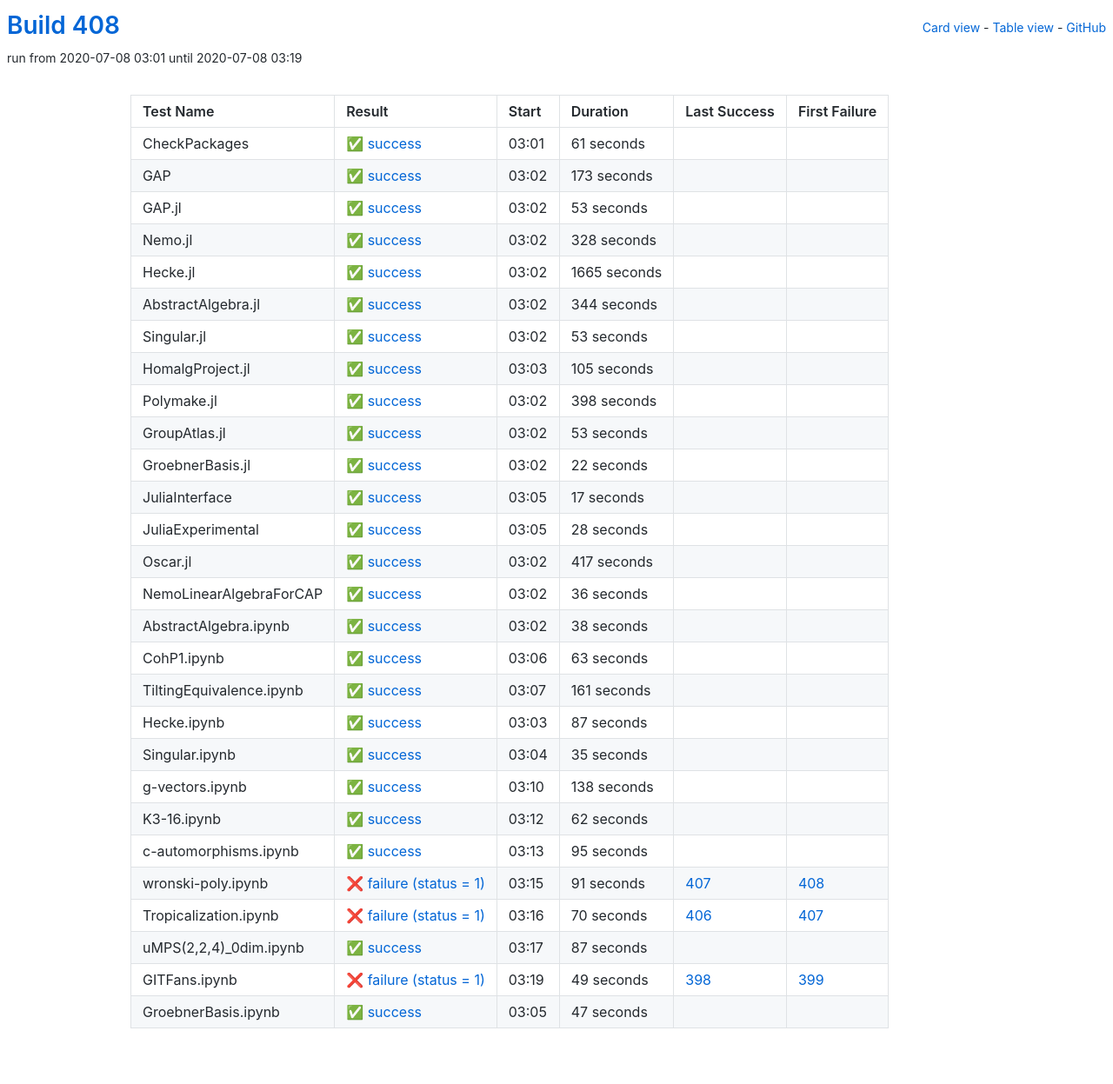
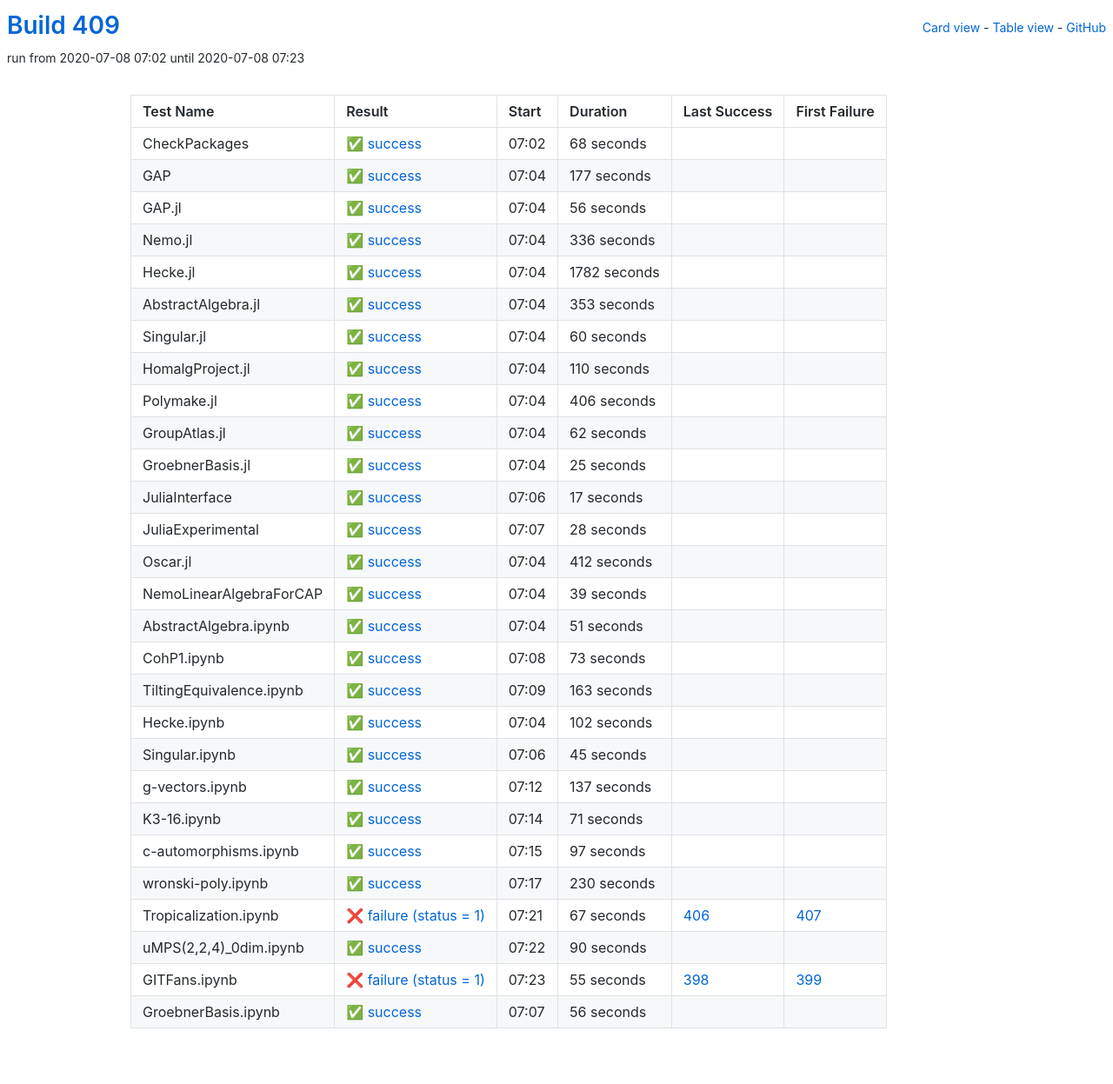
Before and after one commit to oscar-system/oscar-ci-status-stable, a Jekyll site: the page built from table.html, in a window 1280 px wide. Shown: the whole page at 87% size. Built offline with Jekyll 4.4.1, drawn with Linux system fonts in a browser that asks for light colours.

Commit message:
Build #409

```diff
--- a/_data/ci.yml
+++ b/_data/ci.yml
@@ -1,6 +1,6 @@
 ---
-build: 408
-build_url: https://oscarci.mathematik.uni-kl.de/job/oscar-stable/408/
+build: 409
+build_url: https://oscarci.mathematik.uni-kl.de/job/oscar-stable/409/
 job: oscar-stable
 organization: oscar-system
 repo: oscar-ci-status-stable
@@ -8,140 +8,140 @@ repourl: https://github.com/oscar-system/oscar-ci-status-stable
 tests:
 - name: CheckPackages
   id: checkpackages
-  log: https://oscarci.mathematik.uni-kl.de/job/oscar-stable/408/artifact/logs/build-408/CheckPackages.log
-  start: 2020-07-08 03:01
+  log: https://oscarci.mathematik.uni-kl.de/job/oscar-stable/409/artifact/logs/build-409/CheckPackages.log
+  start: 2020-07-08 07:02
   success: true
   exitcode: 0
   status: success
-  duration: 61
+  duration: 68
   last_success: false
   last_success_url:
   first_failure: false
   first_failure_url:
 - name: GAP
   id: gap
-  log: https://oscarci.mathematik.uni-kl.de/job/oscar-stable/408/artifact/logs/build-408/GAP.log
-  start: 2020-07-08 03:02
+  log: https://oscarci.mathematik.uni-kl.de/job/oscar-stable/409/artifact/logs/build-409/GAP.log
+  start: 2020-07-08 07:04
   success: true
   exitcode: 0
   status: success
-  duration: 173
+  duration: 177
   last_success: false
   last_success_url:
   first_failure: false
   first_failure_url:
 - name: GAP.jl
   id: gap-jl
-  log: https://oscarci.mathematik.uni-kl.de/job/oscar-stable/408/artifact/logs/build-408/GAP.jl.log
-  start: 2020-07-08 03:02
+  log: https://oscarci.mathematik.uni-kl.de/job/oscar-stable/409/artifact/logs/build-409/GAP.jl.log
+  start: 2020-07-08 07:04
   success: true
   exitcode: 0
   status: success
-  duration: 53
+  duration: 56
   last_success: false
   last_success_url:
   first_failure: false
   first_failure_url:
 - name: Nemo.jl
   id: nemo-jl
-  log: https://oscarci.mathematik.uni-kl.de/job/oscar-stable/408/artifact/logs/build-408/Nemo.jl.log
-  start: 2020-07-08 03:02
+  log: https://oscarci.mathematik.uni-kl.de/job/oscar-stable/409/artifact/logs/build-409/Nemo.jl.log
+  start: 2020-07-08 07:04
   success: true
   exitcode: 0
   status: success
-  duration: 328
+  duration: 336
   last_success: false
   last_success_url:
   first_failure: false
   first_failure_url:
 - name: Hecke.jl
   id: hecke-jl
-  log: https://oscarci.mathematik.uni-kl.de/job/oscar-stable/408/artifact/logs/build-408/Hecke.jl.log
-  start: 2020-07-08 03:02
+  log: https://oscarci.mathematik.uni-kl.de/job/oscar-stable/409/artifact/logs/build-409/Hecke.jl.log
+  start: 2020-07-08 07:04
   success: true
   exitcode: 0
   status: success
-  duration: 1665
+  duration: 1782
   last_success: false
   last_success_url:
   first_failure: false
   first_failure_url:
 - name: AbstractAlgebra.jl
   id: abstractalgebra-jl
-  log: https://oscarci.mathematik.uni-kl.de/job/oscar-stable/408/artifact/logs/build-408/AbstractAlgebra.jl.log
-  start: 2020-07-08 03:02
+  log: https://oscarci.mathematik.uni-kl.de/job/oscar-stable/409/artifact/logs/build-409/AbstractAlgebra.jl.log
+  start: 2020-07-08 07:04
   success: true
   exitcode: 0
   status: success
-  duration: 344
+  duration: 353
   last_success: false
   last_success_url:
   first_failure: false
   first_failure_url:
 - name: Singular.jl
   id: singular-jl
-  log: https://oscarci.mathematik.uni-kl.de/job/oscar-stable/408/artifact/logs/build-408/Singular.jl.log
-  start: 2020-07-08 03:02
+  log: https://oscarci.mathematik.uni-kl.de/job/oscar-stable/409/artifact/logs/build-409/Singular.jl.log
+  start: 2020-07-08 07:04
   success: true
   exitcode: 0
   status: success
-  duration: 53
+  duration: 60
   last_success: false
   last_success_url:
   first_failure: false
   first_failure_url:
 - name: HomalgProject.jl
   id: homalgproject-jl
-  log: https://oscarci.mathematik.uni-kl.de/job/oscar-stable/408/artifact/logs/build-408/HomalgProject.jl.log
-  start: 2020-07-08 03:03
+  log: https://oscarci.mathematik.uni-kl.de/job/oscar-stable/409/artifact/logs/build-409/HomalgProject.jl.log
+  start: 2020-07-08 07:04
   success: true
   exitcode: 0
   status: success
-  duration: 105
+  duration: 110
   last_success: false
   last_success_url:
   first_failure: false
   first_failure_url:
 - name: Polymake.jl
   id: polymake-jl
-  log: https://oscarci.mathematik.uni-kl.de/job/oscar-stable/408/artifact/logs/build-408/Polymake.jl.log
-  start: 2020-07-08 03:02
+  log: https://oscarci.mathematik.uni-kl.de/job/oscar-stable/409/artifact/logs/build-409/Polymake.jl.log
+  start: 2020-07-08 07:04
   success: true
   exitcode: 0
   status: success
-  duration: 398
+  duration: 406
   last_success: false
   last_success_url:
   first_failure: false
   first_failure_url:
 - name: GroupAtlas.jl
   id: groupatlas-jl
-  log: https://oscarci.mathematik.uni-kl.de/job/oscar-stable/408/artifact/logs/build-408/GroupAtlas.jl.log
-  start: 2020-07-08 03:02
+  log: https://oscarci.mathematik.uni-kl.de/job/oscar-stable/409/artifact/logs/build-409/GroupAtlas.jl.log
+  start: 2020-07-08 07:04
   success: true
   exitcode: 0
   status: success
-  duration: 53
+  duration: 62
   last_success: false
   last_success_url:
   first_failure: false
   first_failure_url:
 - name: GroebnerBasis.jl
   id: groebnerbasis-jl
-  log: https://oscarci.mathematik.uni-kl.de/job/oscar-stable/408/artifact/logs/build-408/GroebnerBasis.jl.log
-  start: 2020-07-08 03:02
+  log: https://oscarci.mathematik.uni-kl.de/job/oscar-stable/409/artifact/logs/build-409/GroebnerBasis.jl.log
+  start: 2020-07-08 07:04
   success: true
   exitcode: 0
   status: success
-  duration: 22
+  duration: 25
   last_success: false
   last_success_url:
   first_failure: false
   first_failure_url:
 - name: JuliaInterface
   id: juliainterface
-  log: https://oscarci.mathematik.uni-kl.de/job/oscar-stable/408/artifact/logs/build-408/JuliaInterface.log
-  start: 2020-07-08 03:05
+  log: https://oscarci.mathematik.uni-kl.de/job/oscar-stable/409/artifact/logs/build-409/JuliaInterface.log
+  start: 2020-07-08 07:06
   success: true
   exitcode: 0
   status: success
@@ -152,8 +152,8 @@ tests:
   first_failure_url:
 - name: JuliaExperimental
   id: juliaexperimental
-  log: https://oscarci.mathematik.uni-kl.de/job/oscar-stable/408/artifact/logs/build-408/JuliaExperimental.log
-  start: 2020-07-08 03:05
+  log: https://oscarci.mathematik.uni-kl.de/job/oscar-stable/409/artifact/logs/build-409/JuliaExperimental.log
+  start: 2020-07-08 07:07
   success: true
   exitcode: 0
   status: success
@@ -164,180 +164,180 @@ tests:
   first_failure_url:
 - name: Oscar.jl
   id: oscar-jl
-  log: https://oscarci.mathematik.uni-kl.de/job/oscar-stable/408/artifact/logs/build-408/Oscar.jl.log
-  start: 2020-07-08 03:02
+  log: https://oscarci.mathematik.uni-kl.de/job/oscar-stable/409/artifact/logs/build-409/Oscar.jl.log
+  start: 2020-07-08 07:04
   success: true
   exitcode: 0
   status: success
-  duration: 417
+  duration: 412
   last_success: false
   last_success_url:
   first_failure: false
   first_failure_url:
 - name: NemoLinearAlgebraForCAP
   id: nemolinearalgebraforcap
-  log: https://oscarci.mathematik.uni-kl.de/job/oscar-stable/408/artifact/logs/build-408/NemoLinearAlgebraForCAP.log
-  start: 2020-07-08 03:02
+  log: https://oscarci.mathematik.uni-kl.de/job/oscar-stable/409/artifact/logs/build-409/NemoLinearAlgebraForCAP.log
+  start: 2020-07-08 07:04
   success: true
   exitcode: 0
   status: success
-  duration: 36
+  duration: 39
   last_success: false
   last_success_url:
   first_failure: false
   first_failure_url:
 - name: AbstractAlgebra.ipynb
   id: abstractalgebra-ipynb
-  log: https://oscarci.mathematik.uni-kl.de/job/oscar-stable/408/artifact/logs/build-408/AbstractAlgebra.ipynb.log
-  start: 2020-07-08 03:02
+  log: https://oscarci.mathematik.uni-kl.de/job/oscar-stable/409/artifact/logs/build-409/AbstractAlgebra.ipynb.log
+  start: 2020-07-08 07:04
   success: true
   exitcode: 0
   status: success
-  duration: 38
+  duration: 51
   last_success: false
   last_success_url:
   first_failure: false
   first_failure_url:
 - name: CohP1.ipynb
   id: cohp1-ipynb
-  log: https://oscarci.mathematik.uni-kl.de/job/oscar-stable/408/artifact/logs/build-408/CohP1.ipynb.log
-  start: 2020-07-08 03:06
+  log: https://oscarci.mathematik.uni-kl.de/job/oscar-stable/409/artifact/logs/build-409/CohP1.ipynb.log
+  start: 2020-07-08 07:08
   success: true
   exitcode: 0
   status: success
-  duration: 63
+  duration: 73
   last_success: false
   last_success_url:
   first_failure: false
   first_failure_url:
 - name: TiltingEquivalence.ipynb
   id: tiltingequivalence-ipynb
-  log: https://oscarci.mathematik.uni-kl.de/job/oscar-stable/408/artifact/logs/build-408/TiltingEquivalence.ipynb.log
-  start: 2020-07-08 03:07
+  log: https://oscarci.mathematik.uni-kl.de/job/oscar-stable/409/artifact/logs/build-409/TiltingEquivalence.ipynb.log
+  start: 2020-07-08 07:09
   success: true
   exitcode: 0
   status: success
-  duration: 161
+  duration: 163
   last_success: false
   last_success_url:
   first_failure: false
   first_failure_url:
 - name: Hecke.ipynb
   id: hecke-ipynb
-  log: https://oscarci.mathematik.uni-kl.de/job/oscar-stable/408/artifact/logs/build-408/Hecke.ipynb.log
-  start: 2020-07-08 03:03
+  log: https://oscarci.mathematik.uni-kl.de/job/oscar-stable/409/artifact/logs/build-409/Hecke.ipynb.log
+  start: 2020-07-08 07:04
   success: true
   exitcode: 0
   status: success
-  duration: 87
+  duration: 102
   last_success: false
   last_success_url:
   first_failure: false
   first_failure_url:
 - name: Singular.ipynb
   id: singular-ipynb
-  log: https://oscarci.mathematik.uni-kl.de/job/oscar-stable/408/artifact/logs/build-408/Singular.ipynb.log
-  start: 2020-07-08 03:04
+  log: https://oscarci.mathematik.uni-kl.de/job/oscar-stable/409/artifact/logs/build-409/Singular.ipynb.log
+  start: 2020-07-08 07:06
   success: true
   exitcode: 0
   status: success
-  duration: 35
+  duration: 45
   last_success: false
   last_success_url:
   first_failure: false
   first_failure_url:
 - name: g-vectors.ipynb
   id: g-vectors-ipynb
-  log: https://oscarci.mathematik.uni-kl.de/job/oscar-stable/408/artifact/logs/build-408/g-vectors.ipynb.log
-  start: 2020-07-08 03:10
+  log: https://oscarci.mathematik.uni-kl.de/job/oscar-stable/409/artifact/logs/build-409/g-vectors.ipynb.log
+  start: 2020-07-08 07:12
   success: true
   exitcode: 0
   status: success
-  duration: 138
+  duration: 137
   last_success: false
   last_success_url:
   first_failure: false
   first_failure_url:
 - name: K3-16.ipynb
   id: k3-16-ipynb
-  log: https://oscarci.mathematik.uni-kl.de/job/oscar-stable/408/artifact/logs/build-408/K3-16.ipynb.log
-  start: 2020-07-08 03:12
+  log: https://oscarci.mathematik.uni-kl.de/job/oscar-stable/409/artifact/logs/build-409/K3-16.ipynb.log
+  start: 2020-07-08 07:14
   success: true
   exitcode: 0
   status: success
-  duration: 62
+  duration: 71
   last_success: false
   last_success_url:
   first_failure: false
   first_failure_url:
 - name: c-automorphisms.ipynb
   id: c-automorphisms-ipynb
-  log: https://oscarci.mathematik.uni-kl.de/job/oscar-stable/408/artifact/logs/build-408/c-automorphisms.ipynb.log
-  start: 2020-07-08 03:13
+  log: https://oscarci.mathematik.uni-kl.de/job/oscar-stable/409/artifact/logs/build-409/c-automorphisms.ipynb.log
+  start: 2020-07-08 07:15
   success: true
   exitcode: 0
   status: success
-  duration: 95
+  duration: 97
   last_success: false
   last_success_url:
   first_failure: false
   first_failure_url:
 - name: wronski-poly.ipynb
   id: wronski-poly-ipynb
-  log: https://oscarci.mathematik.uni-kl.de/job/oscar-stable/408/artifact/logs/build-408/wronski-poly.ipynb.log
-  start: 2020-07-08 03:15
+  log: https://oscarci.mathematik.uni-kl.de/job/oscar-stable/409/artifact/logs/build-409/wronski-poly.ipynb.log
+  start: 2020-07-08 07:17
+  success: true
+  exitcode: 0
+  status: success
+  duration: 230
+  last_success: false
+  last_success_url:
+  first_failure: false
+  first_failure_url:
+- name: Tropicalization.ipynb
+  id: tropicalization-ipynb
+  log: https://oscarci.mathematik.uni-kl.de/job/oscar-stable/409/artifact/logs/build-409/Tropicalization.ipynb.log
+  start: 2020-07-08 07:21
   success: false
   exitcode: 1
   status: failure
-  duration: 91
-  last_success: 407
-  last_success_url: https://oscarci.mathematik.uni-kl.de/job/oscar-stable/407/
-  first_failure: 408
-  first_failure_url: https://oscarci.mathematik.uni-kl.de/job/oscar-stable/408/
-- name: Tropicalization.ipynb
-  id: tropicalization-ipynb
-  log: https://oscarci.mathematik.uni-kl.de/job/oscar-stable/408/artifact/logs/build-408/Tropicalization.ipynb.log
-  start: 2020-07-08 03:16
-  success: false
-  exitcode: 1
-  status: failure
-  duration: 70
+  duration: 67
   last_success: 406
   last_success_url: https://oscarci.mathematik.uni-kl.de/job/oscar-stable/406/
   first_failure: 407
   first_failure_url: https://oscarci.mathematik.uni-kl.de/job/oscar-stable/407/
 - name: uMPS(2,2,4)_0dim.ipynb
   id: umps-2-2-4-0dim-ipynb
-  log: https://oscarci.mathematik.uni-kl.de/job/oscar-stable/408/artifact/logs/build-408/uMPS-2-2-4-_0dim.ipynb.log
-  start: 2020-07-08 03:17
+  log: https://oscarci.mathematik.uni-kl.de/job/oscar-stable/409/artifact/logs/build-409/uMPS-2-2-4-_0dim.ipynb.log
+  start: 2020-07-08 07:22
   success: true
   exitcode: 0
   status: success
-  duration: 87
+  duration: 90
   last_success: false
   last_success_url:
   first_failure: false
   first_failure_url:
 - name: GITFans.ipynb
   id: gitfans-ipynb
-  log: https://oscarci.mathematik.uni-kl.de/job/oscar-stable/408/artifact/logs/build-408/GITFans.ipynb.log
-  start: 2020-07-08 03:19
+  log: https://oscarci.mathematik.uni-kl.de/job/oscar-stable/409/artifact/logs/build-409/GITFans.ipynb.log
+  start: 2020-07-08 07:23
   success: false
   exitcode: 1
   status: failure
-  duration: 49
+  duration: 55
   last_success: 398
   last_success_url: https://oscarci.mathematik.uni-kl.de/job/oscar-stable/398/
   first_failure: 399
   first_failure_url: https://oscarci.mathematik.uni-kl.de/job/oscar-stable/399/
 - name: GroebnerBasis.ipynb
   id: groebnerbasis-ipynb
-  log: https://oscarci.mathematik.uni-kl.de/job/oscar-stable/408/artifact/logs/build-408/GroebnerBasis.ipynb.log
-  start: 2020-07-08 03:05
+  log: https://oscarci.mathematik.uni-kl.de/job/oscar-stable/409/artifact/logs/build-409/GroebnerBasis.ipynb.log
+  start: 2020-07-08 07:07
   success: true
   exitcode: 0
   status: success
-  duration: 47
+  duration: 56
   last_success: false
   last_success_url:
   first_failure: false
```
Also changed, not shown: README.md.
